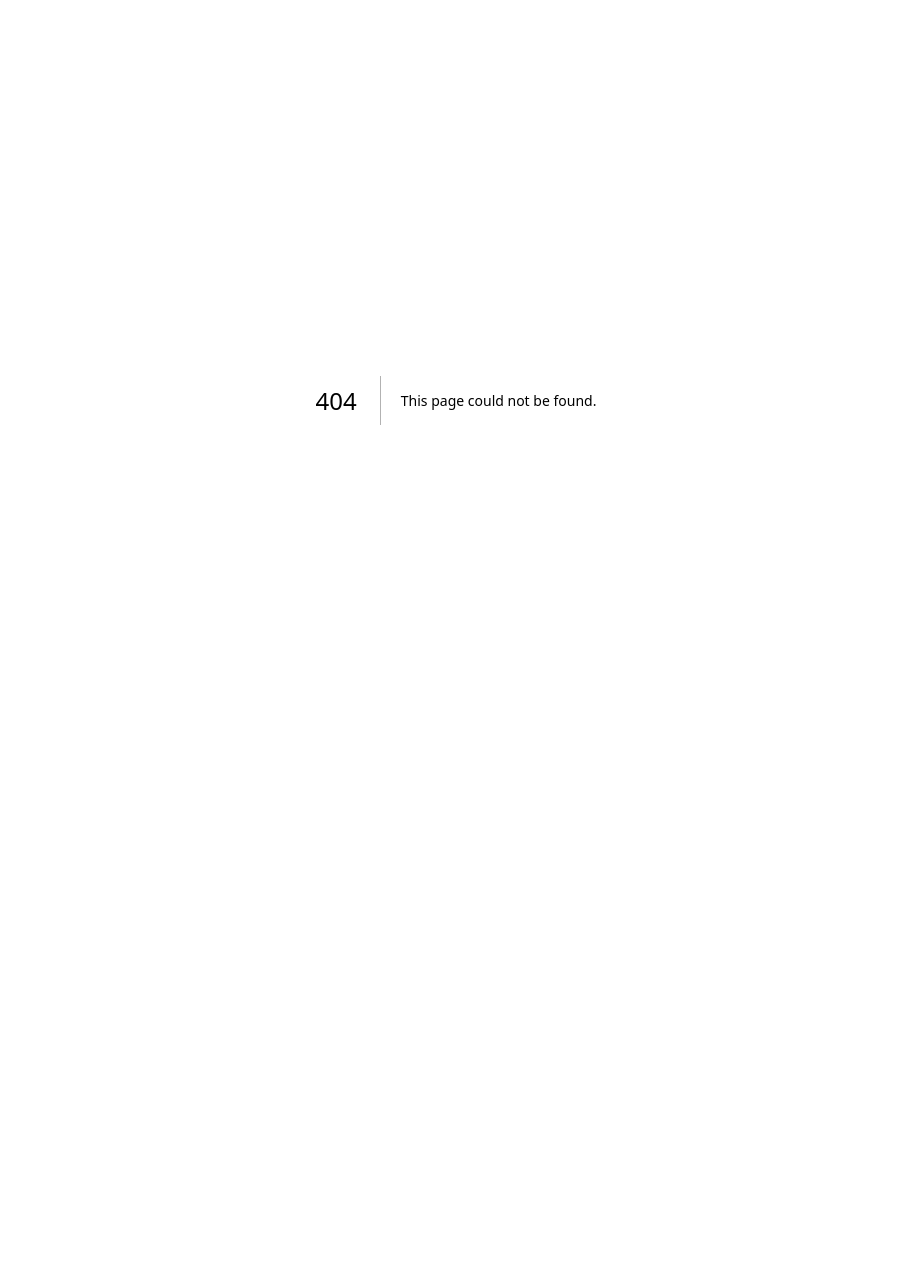
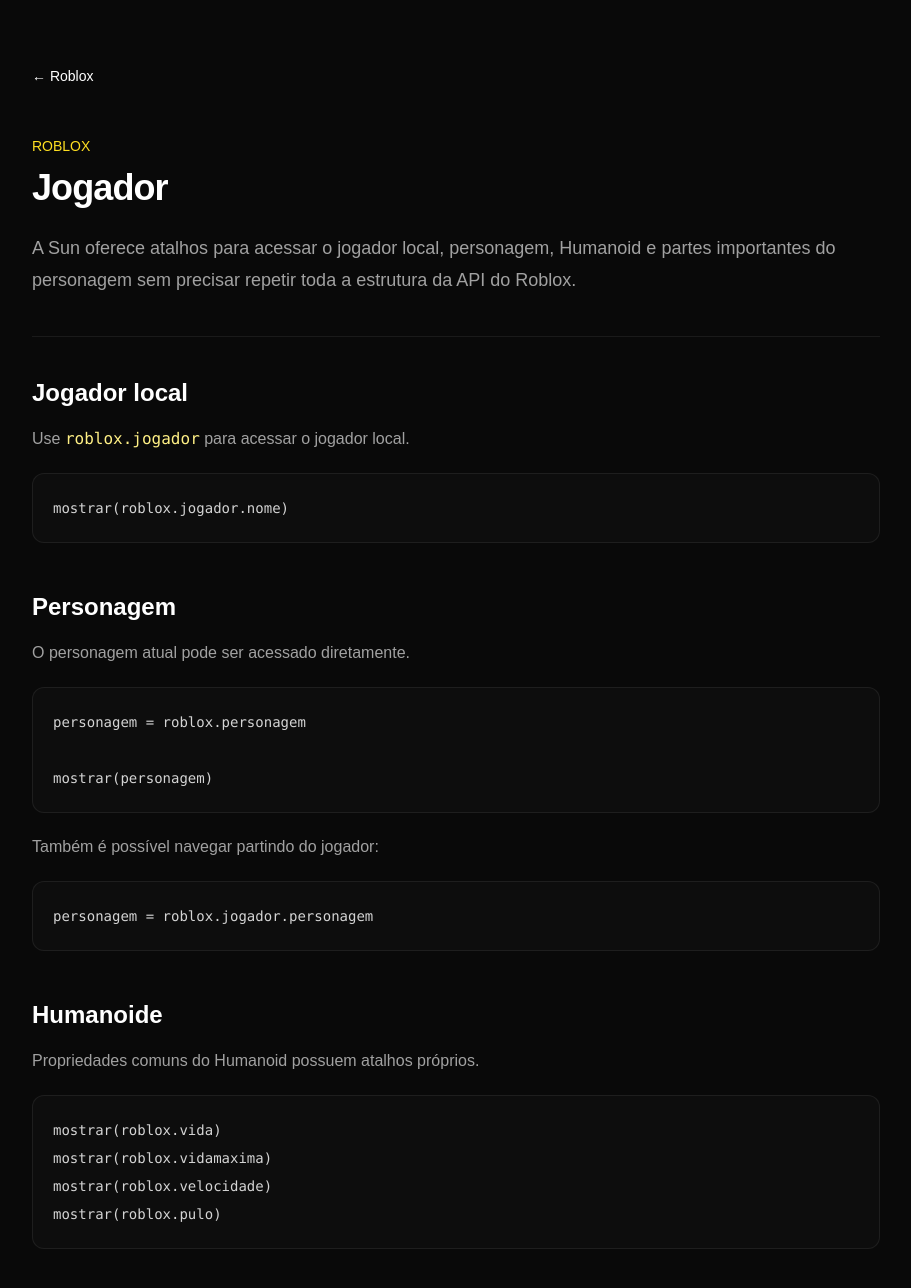
Before and after one commit to blackzww/Sun-Website, a Next.js app: page /docs/roblox/jogador in a window 1280 px wide. Before the commit this address had no page. Shown: the top 1288 px of the page, without its empty margins (184-1095 px from the left). Before the commit the page ends 800 px from the top, so only its background shows below. Built offline with nearby package versions, Linux system fonts and the light colour scheme.

Commit message:
Add documentation for Roblox player manipulation
This page provides documentation on accessing and manipulating the player character in Roblox, including shortcuts for local player, humanoid properties, and examples of usage.

```diff
--- /dev/null
+++ b/app/docs/roblox/jogador/page.tsx
@@ -0,0 +1,203 @@
+import Link from "next/link";
+
+export default function Jogador() {
+  return (
+    <main className="min-h-screen bg-[#090909] text-white">
+      <div className="mx-auto max-w-4xl px-6 py-16">
+        <Link
+          href="/docs/roblox"
+          className="text-sm text-neutral-500 transition hover:text-white"
+        >
+          ← Roblox
+        </Link>
+
+        <p className="mt-12 text-sm font-medium text-yellow-300">
+          ROBLOX
+        </p>
+
+        <h1 className="mt-3 text-4xl font-bold tracking-tight">
+          Jogador
+        </h1>
+
+        <p className="mt-6 text-lg leading-8 text-neutral-400">
+          A Sun oferece atalhos para acessar o jogador local, personagem,
+          Humanoid e partes importantes do personagem sem precisar repetir
+          toda a estrutura da API do Roblox.
+        </p>
+
+        <div className="my-10 h-px bg-white/[0.07]" />
+
+        <h2 className="text-2xl font-semibold">
+          Jogador local
+        </h2>
+
+        <p className="mt-4 leading-7 text-neutral-400">
+          Use <code className="text-yellow-200">roblox.jogador</code> para
+          acessar o jogador local.
+        </p>
+
+        <pre className="mt-5 overflow-x-auto rounded-xl border border-white/[0.07] bg-[#0d0d0d] p-5 text-sm leading-7 text-neutral-300">
+          <code>{`mostrar(roblox.jogador.nome)`}</code>
+        </pre>
+
+        <h2 className="mt-12 text-2xl font-semibold">
+          Personagem
+        </h2>
+
+        <p className="mt-4 leading-7 text-neutral-400">
+          O personagem atual pode ser acessado diretamente.
+        </p>
+
+        <pre className="mt-5 overflow-x-auto rounded-xl border border-white/[0.07] bg-[#0d0d0d] p-5 text-sm leading-7 text-neutral-300">
+          <code>{`personagem = roblox.personagem
+
+mostrar(personagem)`}</code>
+        </pre>
+
+        <p className="mt-5 leading-7 text-neutral-400">
+          Também é possível navegar partindo do jogador:
+        </p>
+
+        <pre className="mt-5 overflow-x-auto rounded-xl border border-white/[0.07] bg-[#0d0d0d] p-5 text-sm leading-7 text-neutral-300">
+          <code>{`personagem = roblox.jogador.personagem`}</code>
+        </pre>
+
+        <h2 className="mt-12 text-2xl font-semibold">
+          Humanoide
+        </h2>
+
+        <p className="mt-4 leading-7 text-neutral-400">
+          Propriedades comuns do Humanoid possuem atalhos próprios.
+        </p>
+
+        <pre className="mt-5 overflow-x-auto rounded-xl border border-white/[0.07] bg-[#0d0d0d] p-5 text-sm leading-7 text-neutral-300">
+          <code>{`mostrar(roblox.vida)
+mostrar(roblox.vidamaxima)
+mostrar(roblox.velocidade)
+mostrar(roblox.pulo)`}</code>
+        </pre>
+
+        <h2 className="mt-12 text-2xl font-semibold">
+          Alterando o personagem
+        </h2>
+
+        <p className="mt-4 leading-7 text-neutral-400">
+          Algumas propriedades podem ser modificadas diretamente.
+        </p>
+
+        <pre className="mt-5 overflow-x-auto rounded-xl border border-white/[0.07] bg-[#0d0d0d] p-5 text-sm leading-7 text-neutral-300">
+          <code>{`roblox.vida = 100
+roblox.velocidade = 50
+roblox.pulo = 80`}</code>
+        </pre>
+
+        <p className="mt-5 leading-7 text-neutral-400">
+          A forma <code className="text-yellow-200">em roblox</code> também
+          pode ser usada:
+        </p>
+
+        <pre className="mt-5 overflow-x-auto rounded-xl border border-white/[0.07] bg-[#0d0d0d] p-5 text-sm leading-7 text-neutral-300">
+          <code>{`em roblox vida = 100
+em roblox velocidade = 50
+em roblox pulo = 80`}</code>
+        </pre>
+
+        <h2 className="mt-12 text-2xl font-semibold">
+          Cabeça
+        </h2>
+
+        <pre className="mt-5 overflow-x-auto rounded-xl border border-white/[0.07] bg-[#0d0d0d] p-5 text-sm leading-7 text-neutral-300">
+          <code>{`cabeca = roblox.jogador.cabeca
+
+mostrar(cabeca.posicao)`}</code>
+        </pre>
+
+        <p className="mt-5 leading-7 text-neutral-400">
+          Você também pode acessar a posição diretamente:
+        </p>
+
+        <pre className="mt-5 overflow-x-auto rounded-xl border border-white/[0.07] bg-[#0d0d0d] p-5 text-sm leading-7 text-neutral-300">
+          <code>{`mostrar(roblox.jogador.cabeca.posicao)`}</code>
+        </pre>
+
+        <h2 className="mt-12 text-2xl font-semibold">
+          Raiz do personagem
+        </h2>
+
+        <p className="mt-4 leading-7 text-neutral-400">
+          <code className="text-yellow-200">raiz</code> representa a parte
+          principal usada para posicionar o personagem.
+        </p>
+
+        <pre className="mt-5 overflow-x-auto rounded-xl border border-white/[0.07] bg-[#0d0d0d] p-5 text-sm leading-7 text-neutral-300">
+          <code>{`raiz = roblox.raiz
+
+mostrar(raiz.posicao)`}</code>
+        </pre>
+
+        <h2 className="mt-12 text-2xl font-semibold">
+          Posição
+        </h2>
+
+        <p className="mt-4 leading-7 text-neutral-400">
+          A posição também pode ser alterada quando o objeto suporta essa
+          operação.
+        </p>
+
+        <pre className="mt-5 overflow-x-auto rounded-xl border border-white/[0.07] bg-[#0d0d0d] p-5 text-sm leading-7 text-neutral-300">
+          <code>{`posicao = roblox.raiz.posicao
+
+mostrar(posicao)`}</code>
+        </pre>
+
+        <h2 className="mt-12 text-2xl font-semibold">
+          Exemplo completo
+        </h2>
+
+        <pre className="mt-5 overflow-x-auto rounded-xl border border-white/[0.07] bg-[#0d0d0d] p-5 text-sm leading-7 text-neutral-300">
+          <code>{`mostrar("Jogador: {roblox.jogador.nome}")
+
+mostrar("Vida: {roblox.vida}")
+mostrar("Vida máxima: {roblox.vidamaxima}")
+
+roblox.velocidade = 50
+
+se roblox.vida <= 25 entao
+    mostrar("Vida baixa!")
+senao
+    mostrar("Jogador está bem.")
+fim
+
+mostrar(roblox.jogador.cabeca.posicao)`}</code>
+        </pre>
+
+        <div className="mt-6 rounded-xl border border-yellow-300/10 bg-yellow-300/[0.04] p-5">
+          <p className="font-medium text-yellow-200">
+            Atalhos, não substituições
+          </p>
+
+          <p className="mt-2 text-sm leading-6 text-neutral-400">
+            Esses recursos existem para operações comuns. Quando precisar de
+            algo mais específico, use normalmente a API original do Roblox.
+          </p>
+        </div>
+
+        <div className="mt-14 flex items-center justify-between border-t border-white/[0.07] pt-7">
+          <Link
+            href="/docs/roblox"
+            className="text-sm text-neutral-400 transition hover:text-white"
+          >
+            ← Introdução
+          </Link>
+
+          <Link
+            href="/docs/roblox/eventos"
+            className="text-sm text-yellow-300 transition hover:text-yellow-200"
+          >
+            Eventos →
+          </Link>
+        </div>
+      </div>
+    </main>
+  );
+}
```
